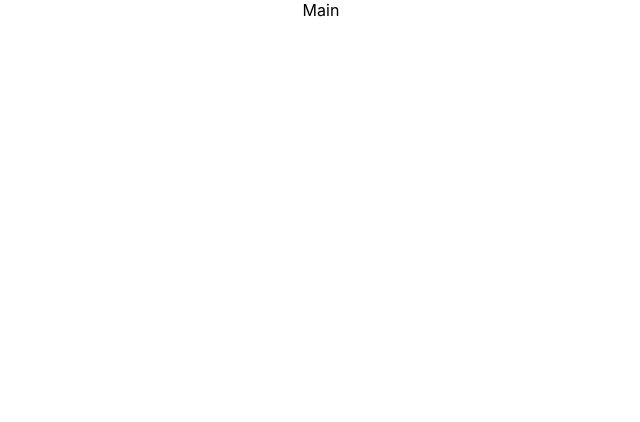
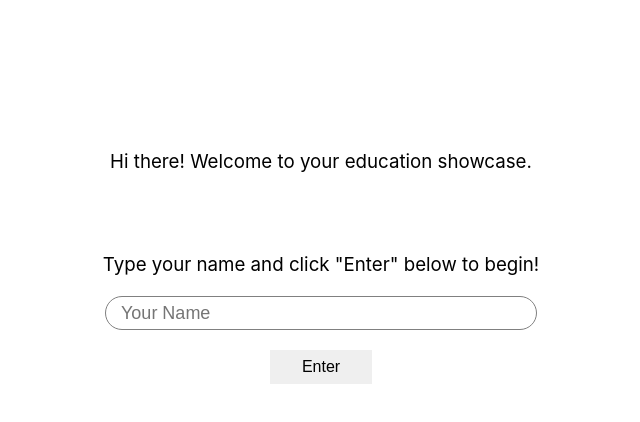
Before and after one commit to versa-dev/Showcase-test, a React (Create React App) app: page / in a window 1280 px wide. Shown: the top 422 px of the page, without its empty margins (319-959 px from the left). Built offline with nearby package versions, Linux system fonts and the light colour scheme.

Commit message:
home page and elements

```diff
--- /dev/null
+++ b/src/components/Elements/Button.jsx
@@ -0,0 +1,18 @@
+import styled from "styled-components";
+import { color, space } from "styled-system";
+
+const Button = styled("button")(
+  {
+    border: "none",
+    outline: "none",
+    padding: "8px 32px",
+    cursor: "pointer",
+    fontSize: "1rem",
+    ":hover": {
+      background: "#d4d4d4",
+    },
+  },
+  color,
+  space
+);
+export default Button;
--- /dev/null
+++ b/src/components/Elements/Input.jsx
@@ -0,0 +1,21 @@
+import styled from "styled-components";
+import { color, space, layout } from "styled-system";
+
+const Input = styled("input")(
+  {
+    outline: "none",
+    height: "30px",
+    fontSize: "18px",
+    width: "96%",
+    outLine: "none",
+    border: "1px solid gray",
+    borderRadius: "50px",
+    paddingLeft: "15px",
+    paddingRight: "15px",
+  },
+  color,
+  space,
+  layout
+);
+
+export default Input;
--- /dev/null
+++ b/src/components/Elements/Text.jsx
@@ -0,0 +1,11 @@
+import styled from "styled-components";
+import { color, space, layout } from "styled-system";
+
+const Text = styled.h3`
+  margin-bottom: 5px;
+  font-weight: 400;
+  ${color}
+  ${space}
+  ${layout}
+`;
+export default Text;
--- a/src/pages/Home.js
+++ b/src/pages/Home.js
@@ -1,7 +1,36 @@
-import React from "react";
+import React, { useState } from "react";
+import Input from "../components/Elements/Input";
+import Button from "../components/Elements/Button";
+import Text from "../components/Elements/Text";
 
 function Home(props) {
-  return <div>Home</div>;
+  const [userName, setUserName] = useState("");
+
+  const handleSubmit = (e) => {
+    e.preventDefault();
+    if (!userName) return;
+  };
+
+  return (
+    <div>
+      <Text mt="150px" mb="80px">
+        Hi there! Welcome to your education showcase.
+      </Text>
+      <form onSubmit={(e) => handleSubmit(e)}>
+        <Text m="20px">Type your name and click "Enter" below to begin!</Text>
+        <Input
+          className="input_name"
+          width={[1 / 3]}
+          placeholder="Your Name"
+          onChange={(e) => setUserName(e.target.value)}
+        />
+        <br />
+        <Button mt="20px" type="submit">
+          Enter
+        </Button>
+      </form>
+    </div>
+  );
 }
 
 export default Home;
--- a/src/pages/index.js
+++ b/src/pages/index.js
@@ -4,7 +4,7 @@ import Home from "./Home";
 import Main from "./Main";
 
 const Index = () => {
-  return <Container>{true ? <Main /> : <Home />}</Container>;
+  return <Container>{false ? <Main /> : <Home />}</Container>;
 };
 
 export default Index;
```
Also changed, not shown: src/components/Elements/Box.jsx (added, +9 -0 lines), src/components/Elements/TextArea.jsx (added, +16 -0 lines), 1 other file (tests, documents, lock files or other folders).
